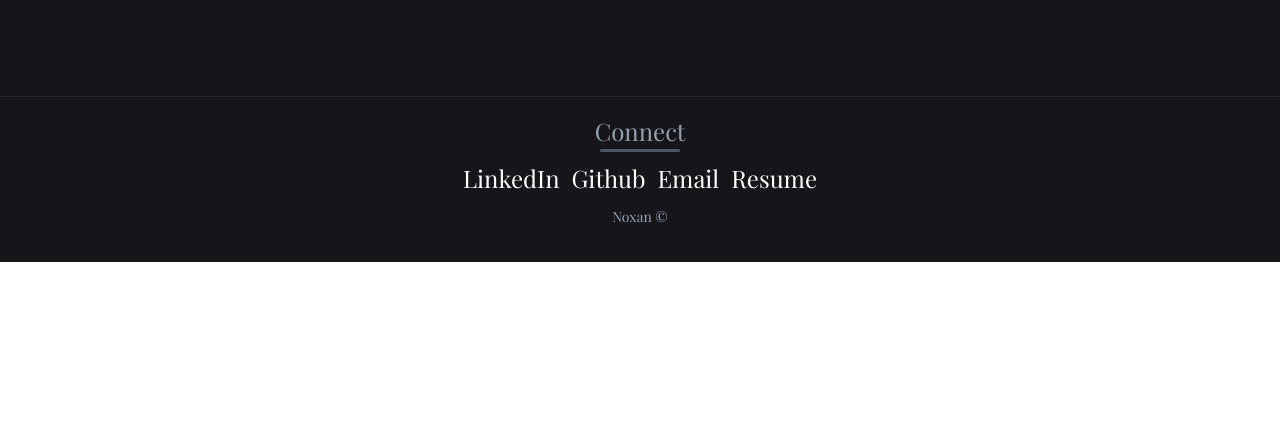
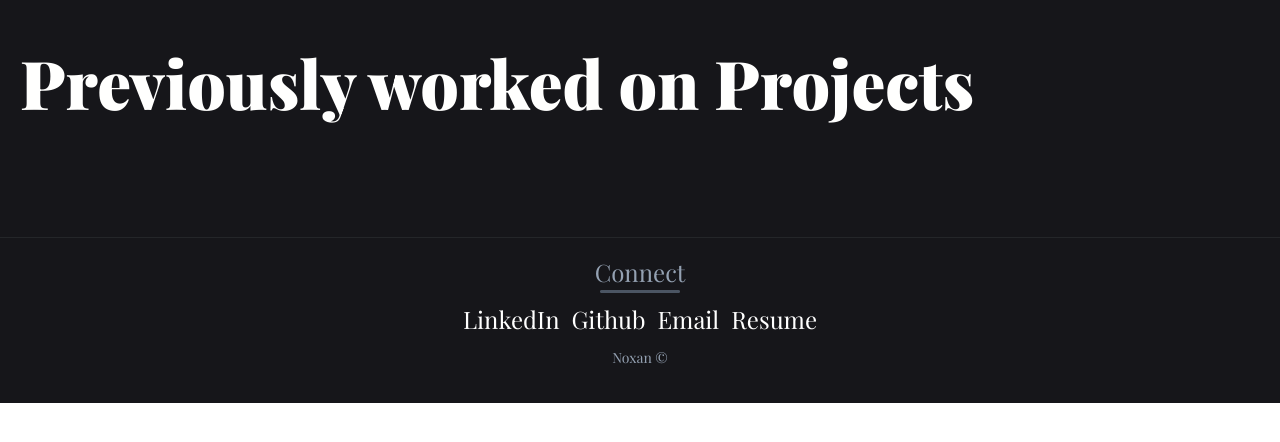
Before and after one commit to noxan-dev/personal-protfolioV2, a Flask app: page /projects in a window 1280 px wide. Shown: the part 73-515 px from the top of the page. Run offline with Flask 2, Linux system fonts and the light colour scheme; data that the repository does not hold is empty; some libraries are stand-ins or nearby versions.

Commit message:
Add files via upload

```diff
--- a/app.py
+++ b/app.py
@@ -48,10 +48,7 @@ def about():
 def projects():
     response = requests.get('https://api.github.com/users/noxan-dev/repos')
     repos_json = response.json()
-    repo_names = []
-    for repo in repos_json:
-        repo_names.append(repo['name'])
-    return render_template('projects.html', repos=repos_json, repo_names=repo_names)
+    return render_template('projects.html', repos=repos_json)
 
 
 if __name__ == '__main__':
--- a/templates/projects.html
+++ b/templates/projects.html
@@ -6,7 +6,9 @@
 
 {% block content %}
     <div class="bg-[#16161a]">
-        <div class="px-5 pt-8 pb-16 grid gap-5 auto-rows-auto grid-flow-row lg:grid-cols-4 w-full">
+        <div class="px-5 pt-8 pb-16 grid gap-5 grid-rows-auto grid-flow-row w-full">
+            <h1>Previously worked on Projects</h1>
+            <div class="grid gap-5 grid-rows-2 grid-flow-row lg:grid-cols-4 lg:grid-rows-2 w-full">
                 {% for repo in repos %}
                     <a href="{{ repo.html_url }}">
                         <div class="p-3 shadow-md shadow-current lg:hover:shadow-current lg:hover:shadow-lg rounded-md bg-[#242629] lg:max-w-lg">
@@ -18,5 +20,6 @@
                 {% endfor %}
             </div>
         </div>
+    </div>
 
 {% endblock content %}
```
Lines whose indentation alone changed are shown as unchanged.
